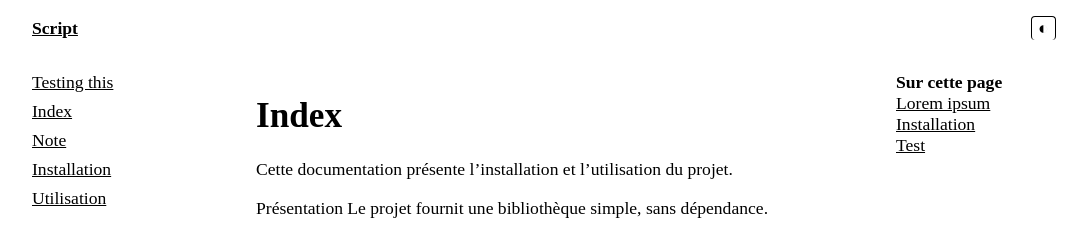
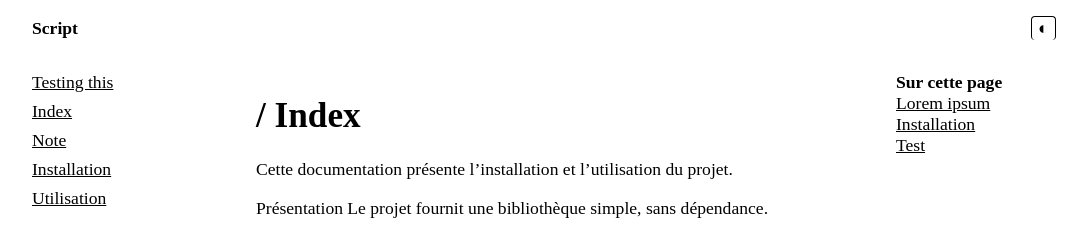
Before and after one commit to script-txt/script-txt.github.io, a Jekyll site: the page built from index.md, in a window 1280 px wide. Shown: the top 225 px of the page, without its empty margins (96-1183 px from the left). Built offline with Jekyll 4.4.1, drawn with Linux system fonts in a browser that asks for light colours.

Commit message:
Update title and link styles in default layout

```diff
--- a/_layouts/default.html
+++ b/_layouts/default.html
@@ -3,6 +3,7 @@
 <head>
 <meta charset="utf-8">
 <meta name="viewport" content="width=device-width, initial-scale=1">
+<link href='https://fonts.googleapis.com/css?family=Lato' rel='stylesheet'>
 <script>
   // Thème : choix mémorisé, sinon préférence du système
   const root = document.documentElement;
@@ -14,12 +15,12 @@
   }
 </script>
 <link rel="stylesheet" href="{{ '/layout.css' | relative_url }}">
-<title>{% unless page.url == '/' %}{{ page.title }} – {% endunless %}{{ site.title }}</title>
+<title>{% unless page.url == '/' %}{{ page.title }}{% endunless %}</title>
 </head>
 <body>
 
 <header>
-  <a href="{{ '/' | relative_url }}"><strong>{{ site.title }}</strong></a>
+  <a style="text-decoration: none" href="{{ '/' | relative_url }}"><strong>{{ site.title }}</strong></a>
   <button type="button" onclick="toggleTheme()" aria-label="Changer de thème" title="Changer de thème">◐</button>
 </header>
 
@@ -35,7 +36,7 @@
 
 <!-- Colonne 2 : contenu -->
 <main>
-  <h1>{{ page.title }}</h1>
+  <h1>/ {{ page.title }}</h1>
   {{ content }}
 </main>
 
```
